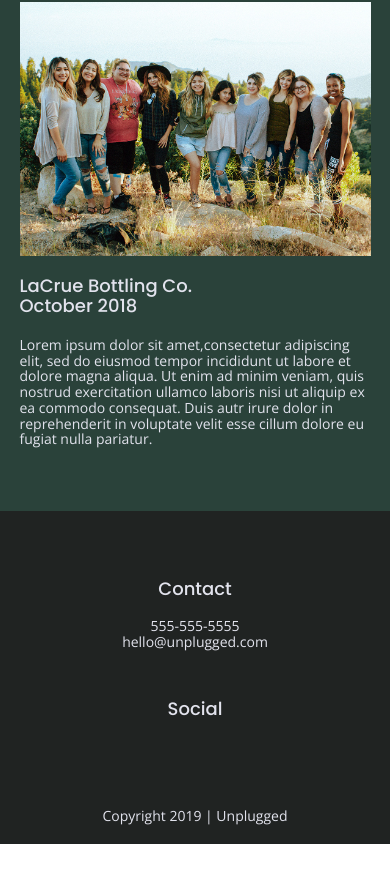
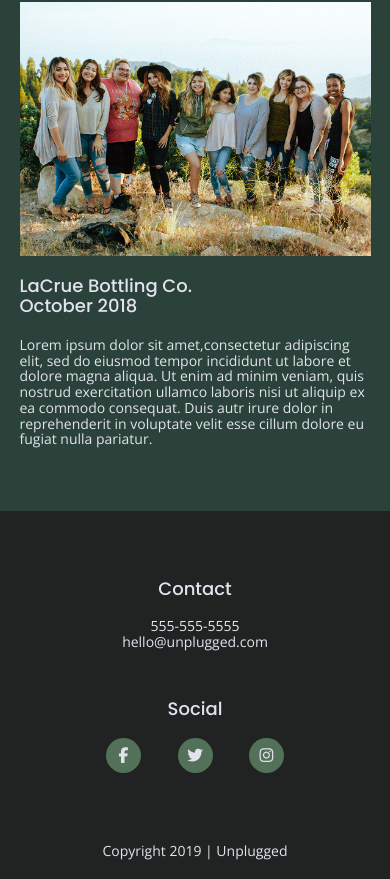
Before and after one commit to lev-will/unplugged-retreat, a website built with Parcel: page index.html in a window 390 px wide. Shown: the part 2691-3570 px from the top of the page. Before the commit the page ends 3535 px from the top, so only its background shows below. Built offline with nearby package versions, Linux system fonts and the light colour scheme.

Commit message:
Social icons added for mobile styles

```diff
--- a/css/main.css
+++ b/css/main.css
@@ -231,6 +231,14 @@ footer .social-icons p {
   display: flex;
   justify-content: center;
   align-items: center;
+  background-color: #527158;
+  border-radius: 50%;
+  width: 35px;
+  height: 35px;
+}
+
+.social-icons i {
+  font-size: 1.125em;
 }
 
 footer .copyright {
--- a/index.html
+++ b/index.html
@@ -153,13 +153,13 @@
           <h3>Social</h3>
           <div class="social-icons">
             <p>
-              <a href="https://www.facebook.com/" target="_blank"></a>
+              <a href="https://www.facebook.com/" target="_blank"><i class="fab fa-facebook-f"></i></a>
             </p>
             <p>
-              <a href="https://twitter.com/" target="_blank"></a>
+              <a href="https://twitter.com/" target="_blank"><i class="fab fa-twitter"></i></a>
             </p>
             <p>
-              <a href="https://www.instagram.com/" target="_blank"></a>
+              <a href="https://www.instagram.com/" target="_blank"><i class="fab fa-instagram"></i></a>
             </p>
                <!-- other social links here -->
           </div>
```
Also changed, not shown: about/index.html (+3 -3 lines), faq/index.html (+3 -3 lines).
